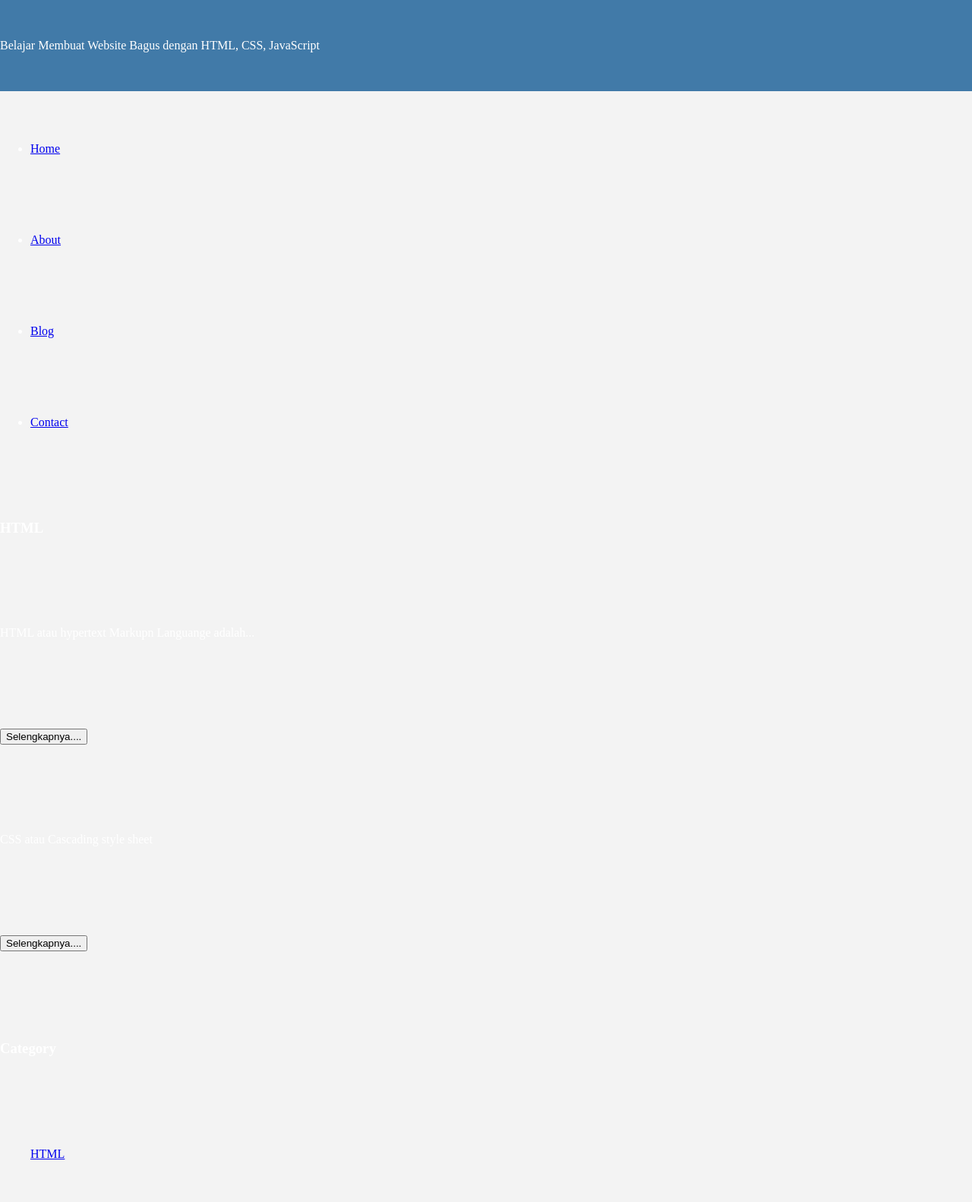
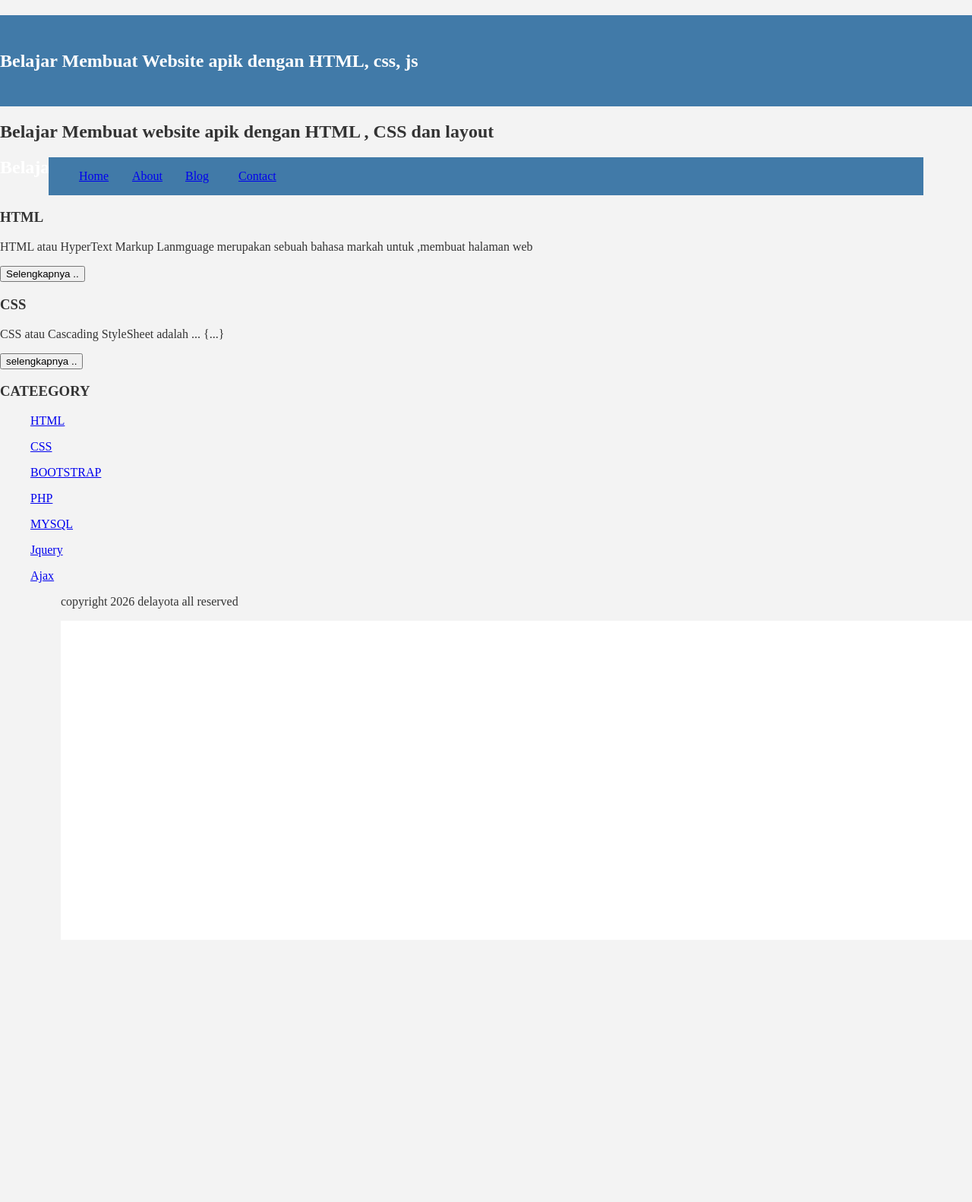
Before and after one commit to keishanadiraqueen/webku, a plain HTML site: page index.html in a window 1280 px wide. Shown: the top 1582 px of the page at 76% size. After the commit the page ends 1253 px from the top, so only its background shows below. Drawn offline with Linux system fonts and the light colour scheme.

Commit message:
Update index.html

```diff
--- a/index.html
+++ b/index.html
@@ -1,42 +1,51 @@
-<!DOCTYPE html>
-<html lang="en">
-<head>
-    <title>Delayota</title>
-    <link rel="stylesheet" href="style.css">
-</head>
-<body bgcolor="green">
+<!Doctype HTML>
+<html>
+	<head>
+	   <title> Delayota </title>
+	   <link rel="stylesheet" href="style.css">
+   </head>
+	<body>
+<div class="header">
+    	<h2>Belajar Membuat Website apik dengan HTML, css, js</h2>
+	<div class="jarak">
+		<h2>Belajar Membuat website apik dengan HTML dan CSS</h2>
+		</div>
+</div>
+		<h2>Belajar Membuat website apik dengan HTML , CSS dan layout </h2>
+		<div class="menu">
+	<ul>
+		<li><a href="Index.html">Home</a></li>
+		<li><a href="About.html">About</a></li>
+		<li><a href="#">Blog</a></li>
+		<li><a href="#">Contact</a></li>
+	</ul>
+		</div>
+		<h3>HTML</h3>
+		<p>HTML atau HyperText Markup Lanmguage merupakan  sebuah bahasa markah untuk ,membuat halaman web </p>
+		<button >Selengkapnya ..</button>
 
-  <div class="header">
-    <div class="jarak"
-      <h2>Belajar Membuat Website Bagus dengan HTML, CSS, JavaScript</h2>
-  </div>
+		<h3>CSS</h3>
+		<p>CSS atau Cascading StyleSheet adalah ... {...}</p>
+		<button >selengkapnya ..</button>
+	</ul>
 
-  <ul>
-     <li><a href="index.html">Home</a></li>
-     <li><a href="about.html">About</a></li>
-     <li><a href="#">Blog</a></li>
-     <li><a href="#">Contact</a>
-	</li>
-   </ul>
+	<h3>CATEEGORY</H3>
+	<ul>
+		<p><a href="#" >HTML</a></p>
+		<p><a href="#" >CSS</a></p>
+		<p><a href="#" >BOOTSTRAP</a></p>
+		<p><a href="#" >PHP</a></p>
+		<p><a href="#" >MYSQL</a></p>
+		<p><a href="#" >Jquery</a></p>
+		<p><a href="#" >Ajax</a></p>
+	<ul>
 
-     <h3>HTML</h3>
-     <p>HTML atau hypertext Markupn Languange adalah...</p>
-     <button>Selengkapnya....</button>
-     <p>CSS atau Cascading style sheet</p>
-     <button>Selengkapnya....</button>
+		<p>copyright 2026 delayota all reserved</p>
+<div class="content">
+		<div class="jarak">
+			<!-- kiri -->
+			<div class="kiri">
+					<!-- blog>
+   </body>
 
-   <h3>Category</h3>
-   </a><ul><a href="#">
-     </a><p><a href="#"></a><a href="#">HTML</a></p>
-     <p><a href="#">NO CSS</a></p>
-     <p><a href="#">BOOTSTRAP</a></p>
-     <p><a href="#">PHP</a></p>
-     <p><a href="#">CSS</a></p>
-     <p><a href="#">Phyton</a></p>
-     <p><a href="#">Javascript</a></p>
-    <ul>
-     <p>Copyright @2026 DELAYOTA a11 reserved</p>
-
-   </ul></ul>
-</body>
 </html>
```
